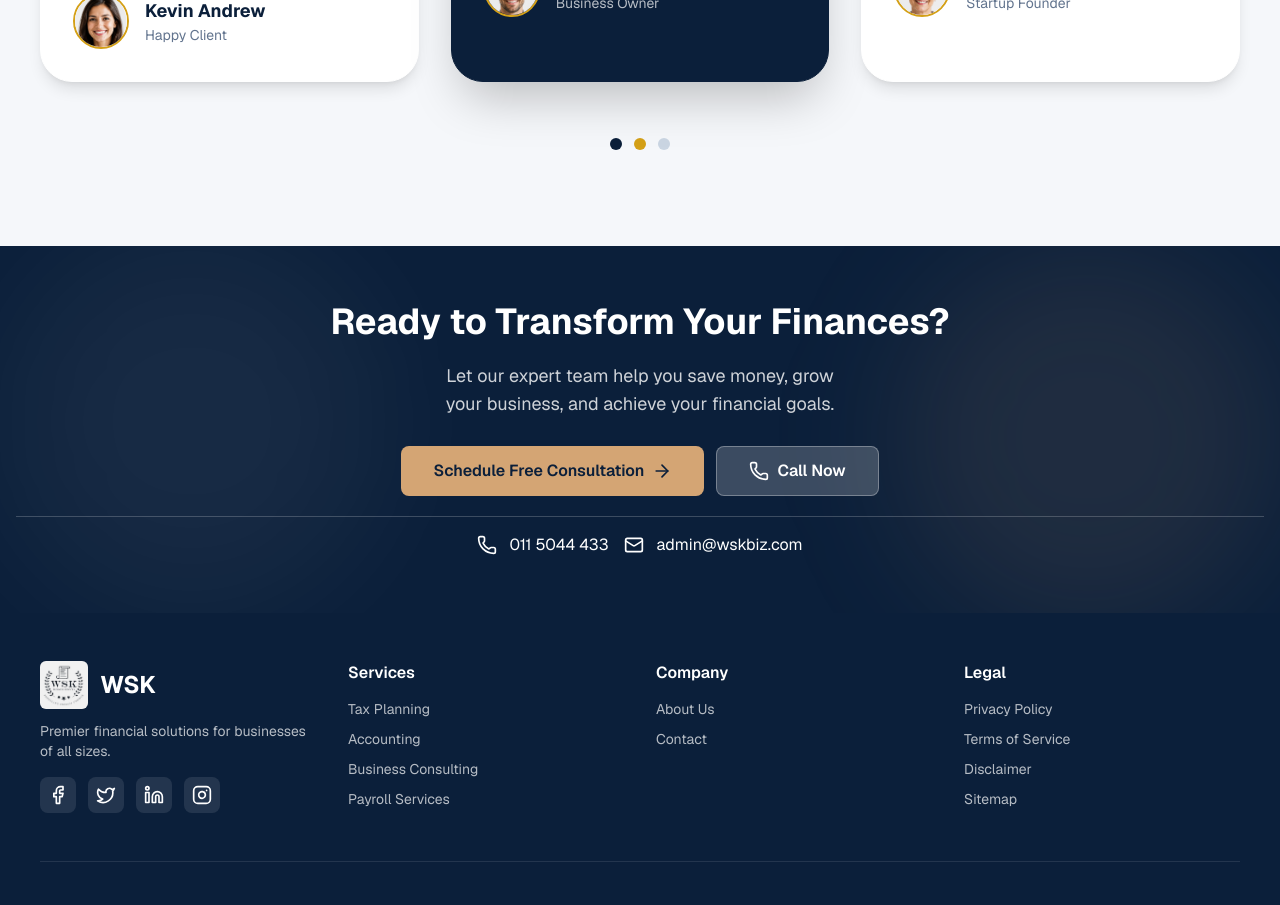
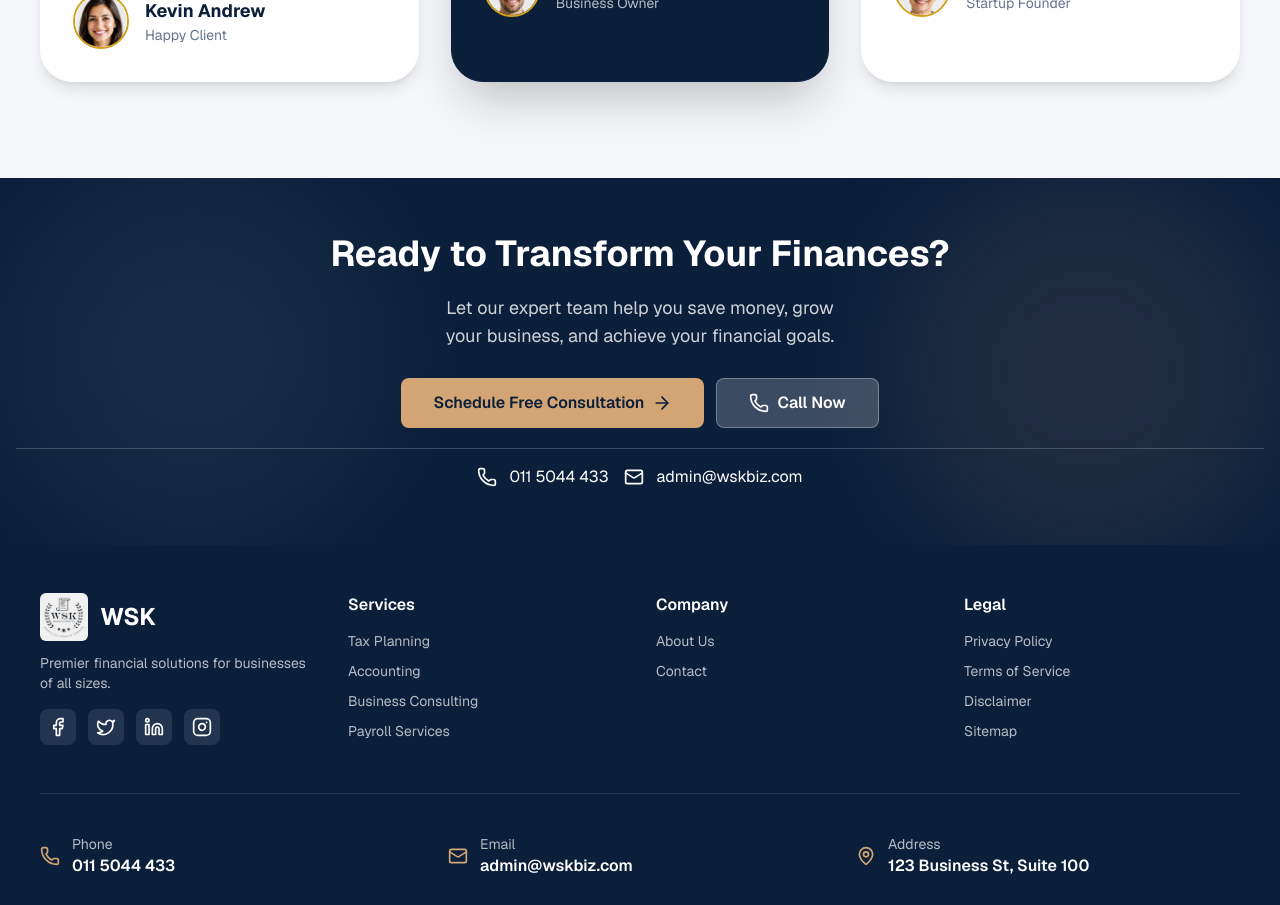
Before and after one commit to jaindu-sasan/W-S-K-Business-Services, a Next.js app: page / in a window 1280 px wide. Shown: the part 3460-4365 px from the top of the page. Built offline with nearby package versions, Linux system fonts and the light colour scheme.

Commit message:
Home page Feedback
Remove Dots

```diff
--- a/components/home/testimonials.tsx
+++ b/components/home/testimonials.tsx
@@ -168,12 +168,6 @@ export function Testimonials() {
           ))}
         </div>
 
-        {/* Bottom Dots */}
-        <div className="mt-14 flex justify-center gap-3">
-          <div className="h-3 w-3 rounded-full bg-[#0B1F3A]" />
-          <div className="h-3 w-3 rounded-full bg-[#D4A017]" />
-          <div className="h-3 w-3 rounded-full bg-slate-300" />
-        </div>
       </div>
     </section>
   );
```
